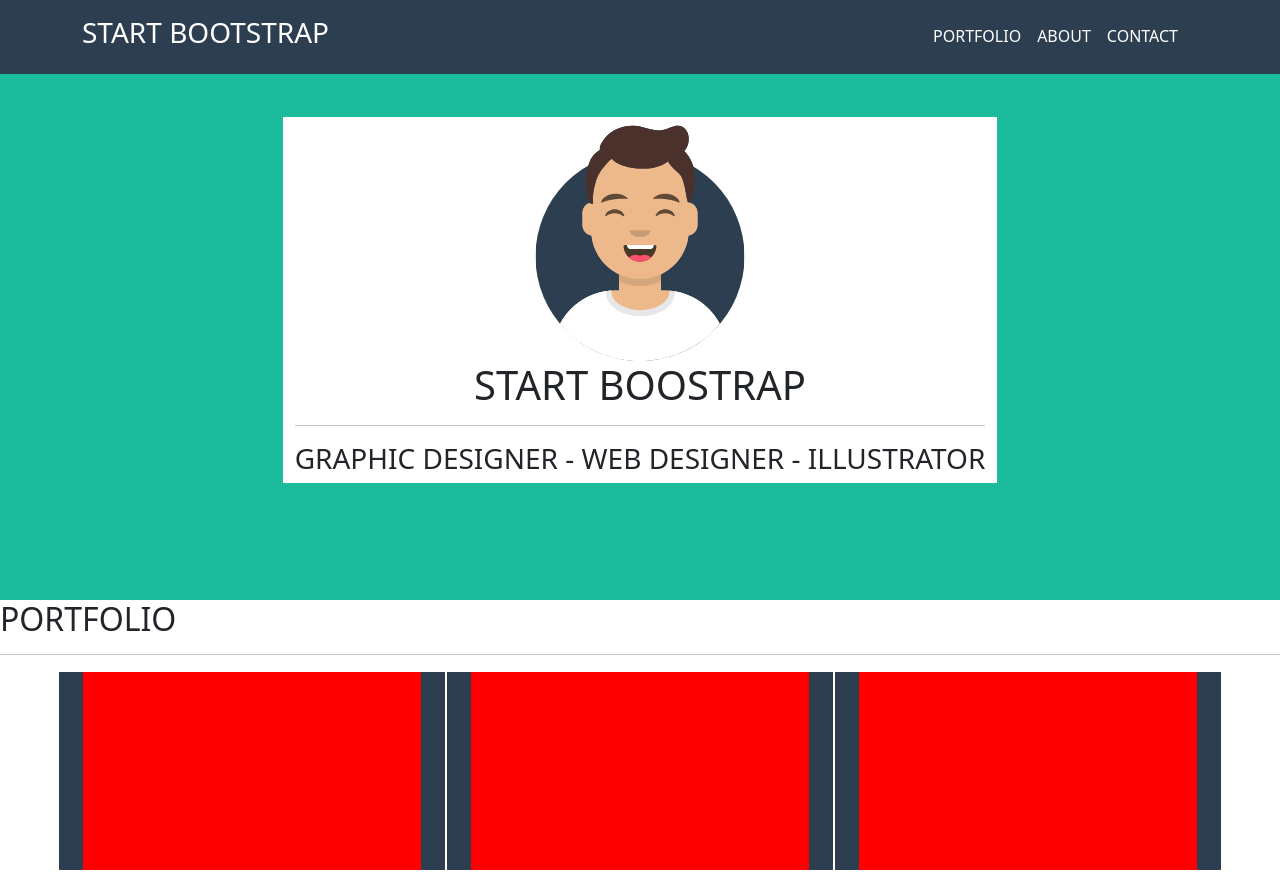
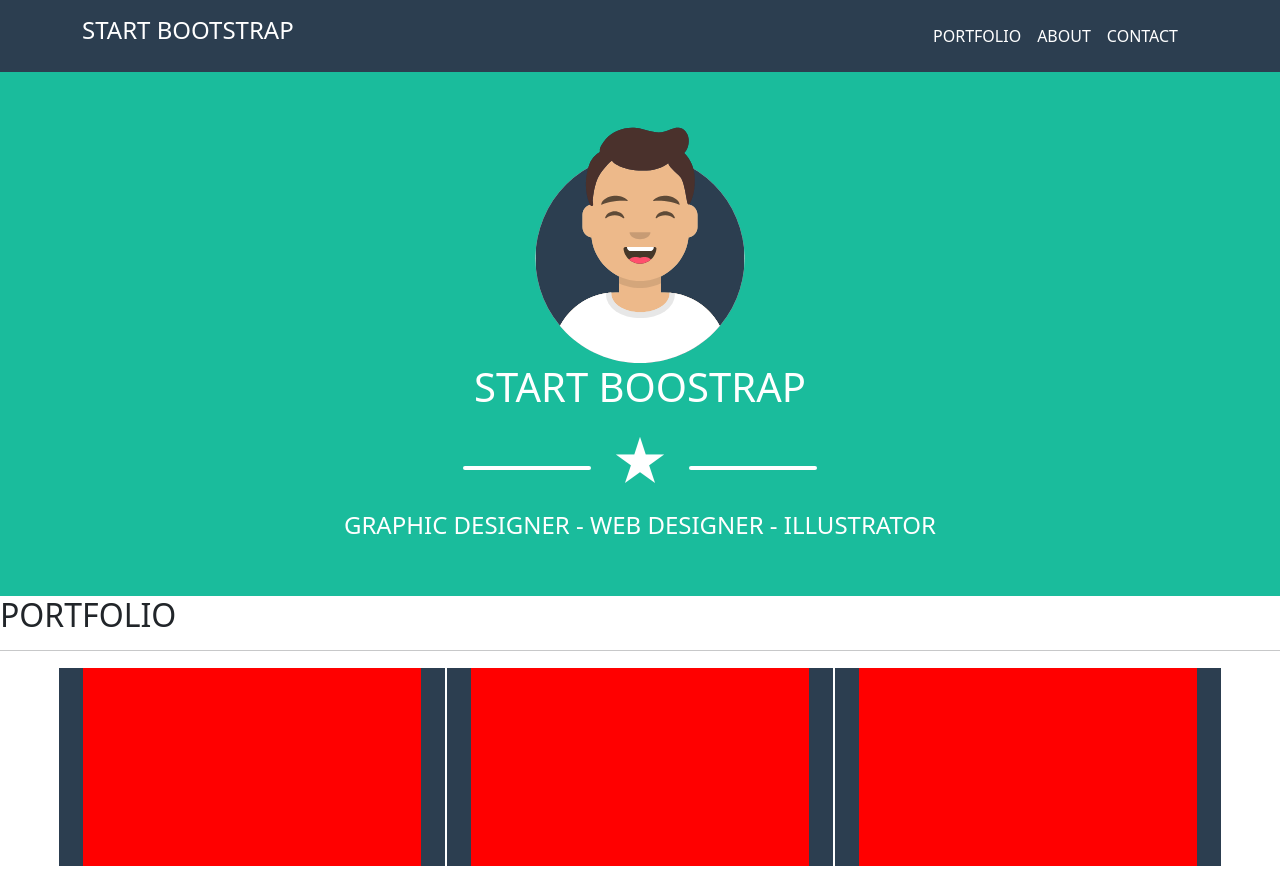
Before and after one commit to JacopoP/html-css-bootstrap-freelancer, a plain HTML site: page index.html in a window 1280 px wide. Shown: the top 874 px of the page. Drawn offline with nearby package versions, Linux system fonts and the light colour scheme.

Commit message:
Completata prima section

```diff
--- a/css/style.css
+++ b/css/style.css
@@ -1,6 +1,21 @@
 :root{
     --green: #1abc9c;
     --grey: #2c3e50;
+}
+
+.ms_divider{
+    color: #fff;
+    font-size: 3.5rem;
+}
+
+.ms_divider .ms_line{
+    display: inline-block;
+    background-color: #fff;
+    width: 10vw;
+    height: 4px;
+    border-radius: 2px;
+    margin: 0 5px;
+    vertical-align: middle;
 }
 
 header{
@@ -12,18 +27,13 @@ header{
     color: #fff;
 }
 
-.start_bootstrap{
+#start_bootstrap{
     background-color: var(--green);
-    /* DEBUG */
-    height: 600px;
+    color: #fff;
+    margin-top: 71px;
 }
 
-.start_bootstrap *{
-    /* DEBUG */
-    background-color: #fff;
-}
-
-.start_bootstrap img{
+#start_bootstrap img{
     width: 230px;
 }
 
--- a/index.html
+++ b/index.html
@@ -17,7 +17,7 @@
             <div class="row justify-content-between py-3">
 
                 <div class="col-auto">
-                    <h3>START BOOTSTRAP</h3>
+                    <h4>START BOOTSTRAP</h4>
                 </div>
 
                 <div class="col-auto">
@@ -53,12 +53,20 @@
 
     <main>
 
-        <section class="start_bootstrap row align-items-center text-center">
-            <div class="col-auto mx-auto">
-                <img src="img/avatar.svg" alt="">
-                <h1>START BOOSTRAP</h1>
-                <hr>
-                <h3>GRAPHIC DESIGNER - WEB DESIGNER - ILLUSTRATOR</h3>
+        <section id="start_bootstrap">
+            <div class="container-fluid">
+                <div class="row text-center py-5">
+                    <div class="col-auto mx-auto">
+                        <img src="img/avatar.svg" alt="Avatar">
+                        <h1>START BOOSTRAP</h1>
+                        <div class="ms_divider my-2">
+                            <span class="ms_line"></span>
+                            &starf;
+                            <span class="ms_line"></span>
+                        </div>
+                        <h4>GRAPHIC DESIGNER - WEB DESIGNER - ILLUSTRATOR</h4>
+                    </div>
+                </div>
             </div>
         </section>
 
```
